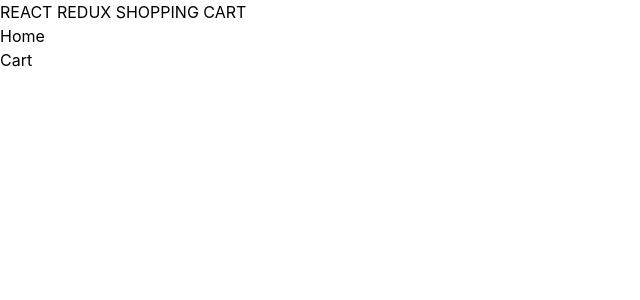
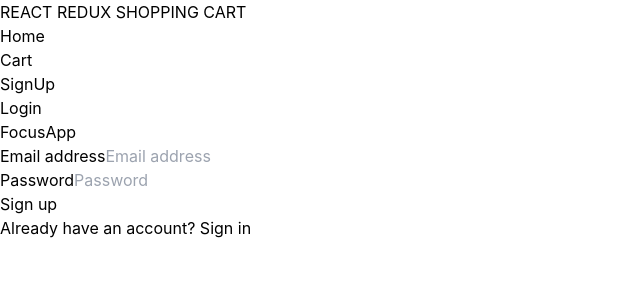
Before and after one commit to yagelarbiv/shopping-cart-app-react, a React (Create React App) app: page /signup in a window 1280 px wide. Shown: the top 300 px of the page, without its empty margins (0-640 px from the left). Built offline with nearby package versions, Linux system fonts and the light colour scheme.

Commit message:
adding authentication

```diff
--- a/src/App.js
+++ b/src/App.js
@@ -2,6 +2,8 @@ import { Routes, Route } from "react-router-dom";
 import "./App.css";
 import Home from "./Pages/home";
 import Cart from "./Pages/cart";
+import Login from './Pages/Login';
+import SignUp from './Pages/Signup';
 import Header from "./Components/Header";
 
 function App() {
@@ -11,6 +13,8 @@ function App() {
       <Routes>
         <Route exact path="/" element={<Home />} />
         <Route path="/Cart" element={<Cart />} />
+        <Route path="/login" element={<Login />}/>
+        <Route path="/signup" element={<SignUp />}/>
       </Routes>
     </div>
   );
--- a/src/Components/Header/index.jsx
+++ b/src/Components/Header/index.jsx
@@ -18,6 +18,12 @@ export default function Header() {
           <Link to={"/cart"}>
             <li className="cursor-pointer">Cart</li>
           </Link>
+          <Link to={"/signup"}>
+            <li className="cursor-pointer">SignUp</li>
+          </Link>
+          <Link to={"/login"}>
+            <li className="cursor-pointer">Login</li>
+          </Link>
         </ul>
       </nav>
     </div>
--- a/src/Components/product/index.jsx
+++ b/src/Components/product/index.jsx
@@ -1,5 +1,9 @@
 import { useDispatch, useSelector } from "react-redux";
-import { addToCart, removeFromCart } from "../../Store/Slices/cart-Slice";
+import {
+  addToCart,
+  removeFromCart,
+  setLocalStorage,
+} from "../../Store/Slices/cart-Slice";
 import { useState } from "react";
 
 export default function Product({ Item }) {
@@ -9,12 +13,13 @@ export default function Product({ Item }) {
 
   function handleAddToCart() {
     Dispatch(addToCart(Item));
+    Dispatch(setLocalStorage(Item));
   }
 
   function handleRemoveFromCart() {
     Dispatch(removeFromCart(Item.id));
+    Dispatch(setLocalStorage(Item));
   }
-
 
   return (
     <div>
@@ -38,10 +43,8 @@ export default function Product({ Item }) {
             })}
           </select>
         </div>
-        <div  className="max-w-none w-40 truncate mt-8 text-gray-700 font-bold text-lg">
-          <h1>
-            {Item?.title}
-          </h1>
+        <div className="max-w-none w-40 truncate mt-8 text-gray-700 font-bold text-lg">
+          <h1>{Item?.title}</h1>
         </div>
         <div className="flex items-center justify-center w-full mt-5">
           <button
--- /dev/null
+++ b/src/Pages/Login.jsx
@@ -0,0 +1,73 @@
+import React, { useState } from "react";
+import { signInWithEmailAndPassword } from "firebase/auth";
+import { auth } from "../FireBase.js";
+import { NavLink, useNavigate } from "react-router-dom";
+
+export default function Login() {
+  const navigate = useNavigate();
+  const [email, setEmail] = useState("");
+  const [password, setPassword] = useState("");
+  const onLogin = (e) => {
+    e.preventDefault();
+    signInWithEmailAndPassword(auth, email, password)
+      .then((userCredential) => {
+        // Signed in
+        const user = userCredential.user;
+        navigate("/");
+        console.log(user);
+      })
+      .catch((error) => {
+        const errorCode = error.code;
+        const errorMessage = error.message;
+        console.log(errorCode, errorMessage);
+      });
+  };
+  return (
+    <>
+      <main>
+        <section>
+          <div>
+            <p> FocusApp </p>
+            <form>
+              <div>
+                <label htmlFor="email-address">Email address</label>
+                <input
+                  id="email-address"
+                  name="email"
+                  type="email"
+                  required
+                  placeholder="Email address"
+                  onChange={(e) => setEmail(e.target.value)}
+                />
+              </div>
+
+              <div>
+                <label htmlFor="password">Password</label>
+                <input
+                  id="password"
+                  name="password"
+                  type="password"
+                  required
+                  placeholder="Password"
+                  onChange={(e) => setPassword(e.target.value)}
+                />
+              </div>
+
+              <div>
+                <button
+                  className="bg-red-950 text-white border-2 rounded-lg font-bold p-4"
+                  onClick={onLogin}
+                >
+                  Login
+                </button>
+              </div>
+            </form>
+            <p className="text-sm text-white text-center">
+              No account yet? <NavLink to="/signup">Sign up</NavLink>
+            </p>
+          </div>
+        </section>
+      </main>
+    </>
+  );
+}
--- /dev/null
+++ b/src/Pages/Signup.jsx
@@ -0,0 +1,78 @@
+import React, { useState } from "react";
+import { NavLink, useNavigate } from "react-router-dom";
+import { createUserWithEmailAndPassword } from "firebase/auth";
+import { auth } from "../FireBase.js";
+
+export default function SignUp() {
+  const navigate = useNavigate();
+
+  const [email, setEmail] = useState("");
+  const [password, setPassword] = useState("");
+
+  const onSubmit = async (e) => {
+    e.preventDefault();
+
+    await createUserWithEmailAndPassword(auth, email, password)
+      .then((userCredential) => {
+        // Signed in
+        const user = userCredential.user;
+        console.log(user);
+        navigate("/login");
+        // ...
+      })
+      .catch((error) => {
+        const errorCode = error.code;
+        const errorMessage = error.message;
+        console.log(errorCode, errorMessage);
+        // ..
+      });
+  };
+
+  return (
+    <main>
+      <section>
+        <div>
+          <div>
+            <h1> FocusApp </h1>
+            <form>
+              <div>
+                <label htmlFor="email-address">Email address</label>
+                <input
+                  type="email"
+                  label="Email address"
+                  value={email}
+                  onChange={(e) => setEmail(e.target.value)}
+                  required
+                  placeholder="Email address"
+                />
+              </div>
+
+              <div>
+                <label htmlFor="password">Password</label>
+                <input
+                  type="password"
+                  label="Create password"
+                  value={password}
+                  onChange={(e) => setPassword(e.target.value)}
+                  required
+                  placeholder="Password"
+                />
+              </div>
+
+              <button
+                type="submit"
+                onClick={onSubmit}
+                className="bg-red-950 text-white border-2 rounded-lg font-bold p-4"
+              >
+                Sign up
+              </button>
+            </form>
+            <p>
+              Already have an account? <NavLink to="/login">Sign in</NavLink>
+            </p>
+          </div>
+        </div>
+      </section>
+    </main>
+  );
+}
--- a/src/Pages/home.jsx
+++ b/src/Pages/home.jsx
@@ -1,18 +1,32 @@
 import { useEffect, useState } from "react";
 import { Circles } from "react-loader-spinner";
 import Product from "../Components/product";
+import { onAuthStateChanged, signOut } from "firebase/auth";
+import { auth } from "../FireBase.js";
+import { useNavigate } from "react-router-dom";
 
 export default function Home() {
   const [products, setProducts] = useState([]);
   const [loading, setLoading] = useState(false);
+  const navigate = useNavigate();
+  const [logedin, setlogedin] = useState(false);
 
+  const handleLogout = () => {
+    signOut(auth)
+      .then(() => {
+        navigate("/");
+        console.log("Signed out successfully");
+      })
+      .catch((error) => {
+      });
+  };
 
   async function fetchListOfProducts() {
     setLoading(true);
     try {
-      const response = await fetch('https://dummyjson.com/products');
+      const response = await fetch("https://dummyjson.com/products");
       const data = await response.json();
-      if (data ) {
+      if (data) {
         setProducts(data.products);
         setLoading(false);
       }
@@ -24,10 +38,34 @@ export default function Home() {
 
   useEffect(() => {
     fetchListOfProducts();
+    onAuthStateChanged(auth, (user) => {
+      if (user) {
+        const uid = user.uid;
+        setlogedin(true);
+        console.log("uid", uid);
+      } else {
+        setlogedin(false);
+        console.log("user is logged out");
+      }
+    });
   }, []);
 
   return (
     <div>
+      {
+        logedin?<nav>
+        <p>Welcome Home</p>
+        <div>
+          <button
+            className="bg-red-950 text-white border-2 rounded-lg font-bold p-4"
+            onClick={handleLogout}
+          >
+            Logout
+          </button>
+        </div>
+      </nav>
+      :null
+      }
       {loading ? (
         <div className="min-h-screen w-full flex justify-center items-center">
           <Circles
--- a/src/Store/Slices/cart-Slice.js
+++ b/src/Store/Slices/cart-Slice.js
@@ -1,7 +1,5 @@
 import { createSlice } from "@reduxjs/toolkit";
-
-const initialState = [];
-
+const initialState = JSON.parse(localStorage.getItem("cart")) || [];
 const cartSlice = createSlice({
   name: "cart",
   initialState,
@@ -12,8 +10,14 @@ const cartSlice = createSlice({
     removeFromCart(state, action) {
       return state.filter((item) => item.id !== action.payload);
     },
+    getFromLocalStorage(state, action) {
+      return localStorage.getItem("cart", JSON.stringify(state))
+    },
+    setLocalStorage(state, action) {
+      localStorage.setItem("cart", JSON.stringify(state))
+    }
   },
 });
 
-export const { addToCart, removeFromCart } = cartSlice.actions;
+export const { addToCart, removeFromCart,setLocalStorage } = cartSlice.actions;
 export default cartSlice.reducer;
```
Also changed, not shown: src/Pages/cart.jsx (line endings or trailing spaces), 1 other file (tests, documents, lock files or other folders). Lines whose indentation alone changed are shown as unchanged.
